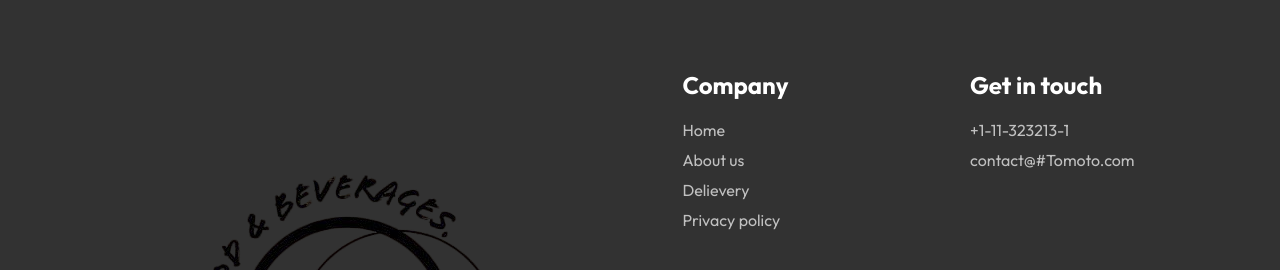
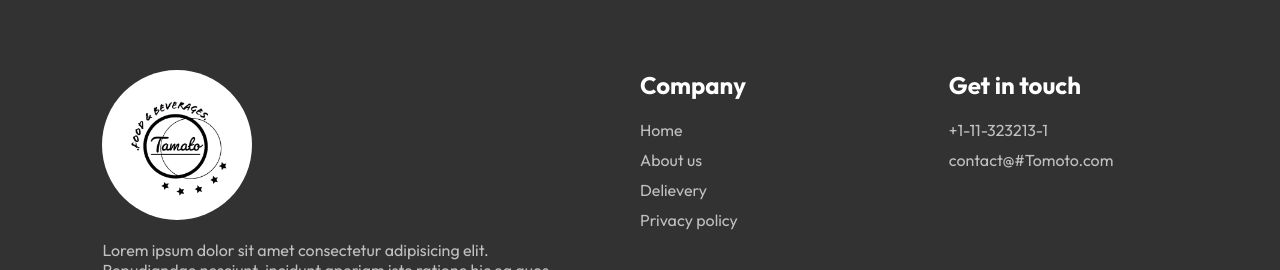
Before and after one commit to TusharVarshney18/E-commerce-Project-Frontend, a React (Vite) app: page /myorders in a window 1280 px wide. Shown: the part 384-654 px from the top of the page. Built offline with nearby package versions, Linux system fonts and the light colour scheme; no server answers.

Commit message:
adjusted Logoicon

```diff
--- a/src/components/Footer/Footer.css
+++ b/src/components/Footer/Footer.css
@@ -39,6 +39,12 @@
   color: white;
 }
 
+.Logo-image {
+  width: 150px;
+  background-color: white;
+  border-radius: 50%;
+}
+
 .footer-social-icon img {
   width: 40px;
   margin-right: 15px;
--- a/src/components/Footer/Footer.jsx
+++ b/src/components/Footer/Footer.jsx
@@ -7,7 +7,7 @@ const Footer = () => {
     <div className="footer" id="footer">
       <div className="footer-content">
         <div className="footer-content-left">
-          <img src={assets.logoIcon} alt="" />
+          <img className="Logo-image" src={assets.logoIcon} alt="" />
           <p>
             Lorem ipsum dolor sit amet consectetur adipisicing elit. Repudiandae
             nesciunt, incidunt aperiam iste ratione hic ea quos modi veniam ut,
```
